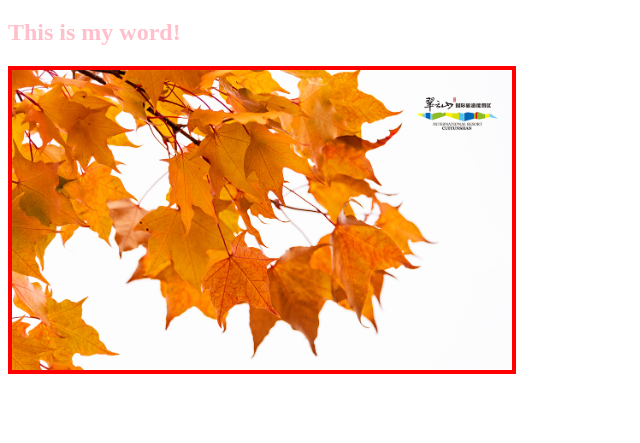
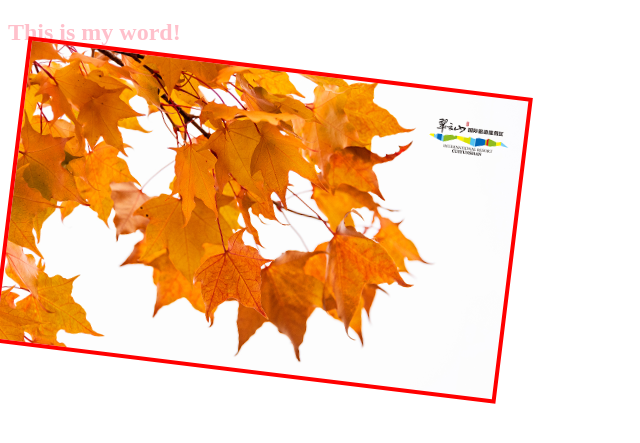
Before and after one commit to gyq1995/gyq1995.github.io, a plain HTML site: page index.html in a window 1280 px wide. In both pictures the pointer is over the element 259 px from the left and 277 px from the top of the page. Shown: the part 61-504 px from the top of the page, without its empty margins (0-640 px from the left). Drawn offline with Linux system fonts and the light colour scheme.

Commit message:
Update index.html

```diff
--- a/index.html
+++ b/index.html
@@ -16,6 +16,7 @@
 		}
 		div:hover{
 			border:4px solid red;
+			transform:rotate(7deg);
 		}
 	</style>
 </head>
```
